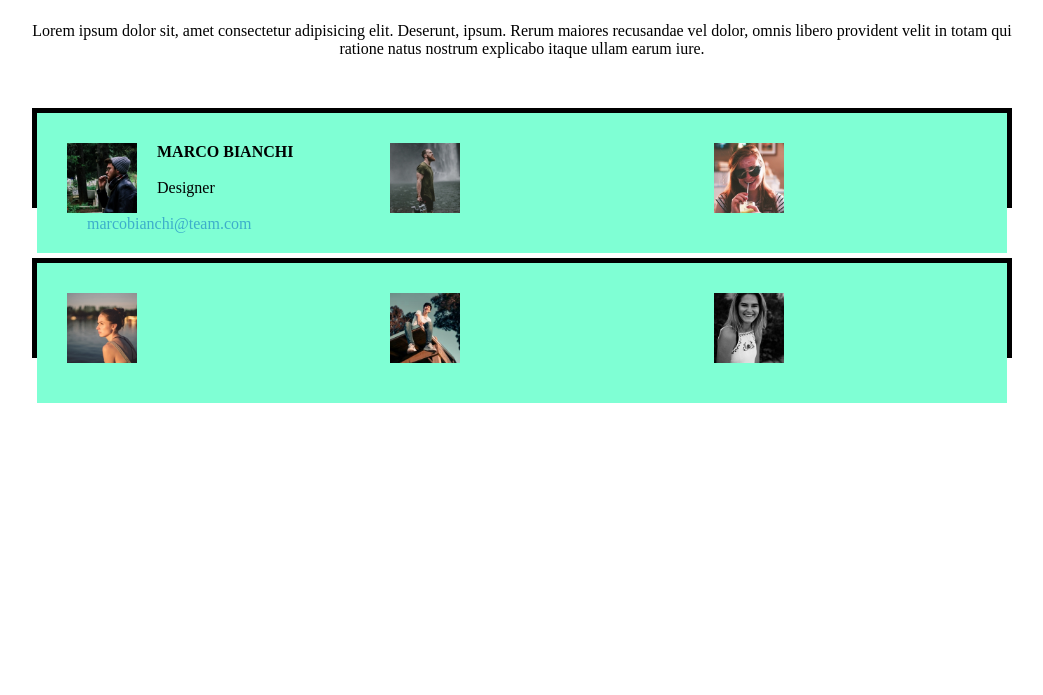
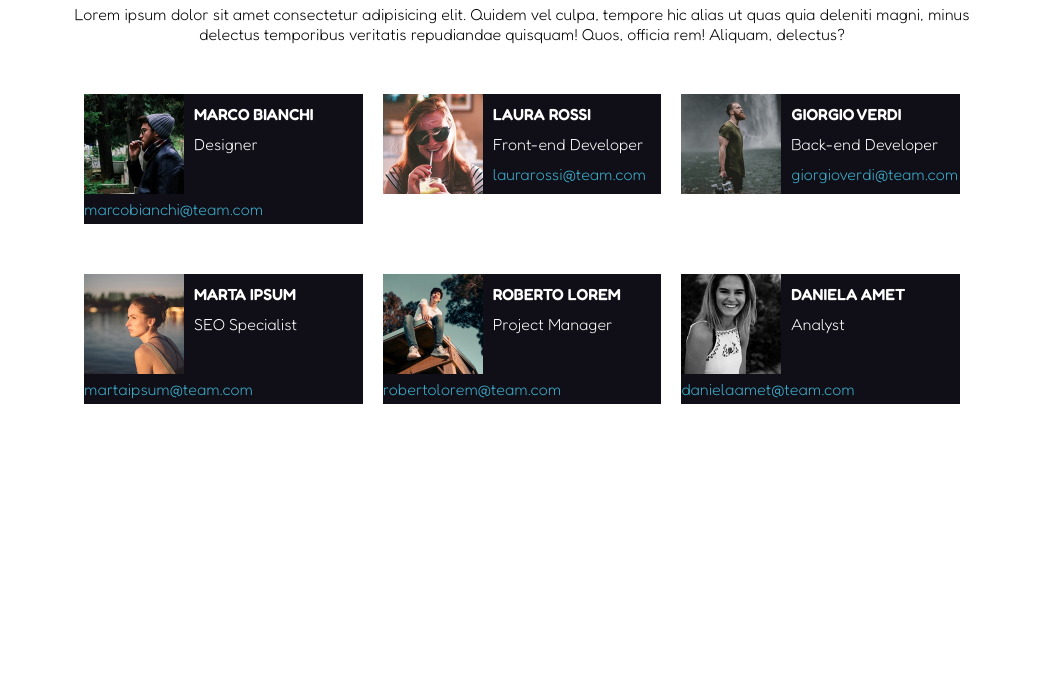
Before and after one commit to Bufal8/html-css-float-cards, a plain HTML site: page index.html in a window 1280 px wide. Shown: the part 105-800 px from the top of the page, without its empty margins (118-1161 px from the left). Drawn offline with Linux system fonts and the light colour scheme.

Commit message:
rielaborazione html + css

```diff
--- a/css/style.css
+++ b/css/style.css
@@ -4,42 +4,57 @@
     box-sizing: border-box;
 }
 
-h1{
-    color: #E5316F;
-    text-align: center;
-    margin: 50px auto;
+body{
+    font-family: 'Fredoka', sans-serif;
 }
 
-header p{
-    text-align: center;
-    margin: auto 150px;
-}
-
-img{
-    float: left;
-    width: 70px;
-    margin-right: 20px;
+.container{
+    width: 70%;
+    margin: 50px auto;
 }
 
 a{
     text-decoration: none;
     color: #3DAECA;
 }
-/* css DEBUG */
+
+img{
+    float: left;
+    width: 100px;
+    margin-right: 10px;
+}
+
+.row::after{
+    content: "";
+    display: table;
+    clear: both;
+}
+
+h1{
+    color: #E5316F;
+    text-align: center;
+    margin-bottom: 20px;
+    font-weight: 900;
+}
+
+.subt{
+    text-align: center;
+    margin-bottom: 50px;
+}
+
 .row{
-    border: solid 5px black;
-    margin: 50px 150px;
-    height: 100px;
+    margin-bottom: 50px;
 }
 
 .col{
+    background-color: #100E17;
+    color: #fff;
     float: left;
-    width: calc(100% / 3);
-    background-color: aquamarine;
-    padding: 30px;
+    margin: 0 10px;
+    width: calc( (100%/3) - 20px);
+    line-height: 30px;
 }
 
-.info{
-    margin-left: 20px;
-    height: 80px;
+h4{
+    padding-top: 5px;
 }
--- a/index.html
+++ b/index.html
@@ -5,74 +5,74 @@
     <meta http-equiv="X-UA-Compatible" content="IE=edge">
     <meta name="viewport" content="width=device-width, initial-scale=1.0">
     <link rel="stylesheet" href="css/style.css">
-        <link href="https://fonts.googleapis.com/css2?family=Fredoka:wght@300;400;500;600;700&display=swap" rel="stylesheet">
-        <title>Team</title>
+    <link rel="preconnect" href="https://fonts.googleapis.com">
+<link rel="preconnect" href="https://fonts.gstatic.com" crossorigin>
+<link href="https://fonts.googleapis.com/css2?family=Comic+Neue:wght@400;700&family=Fredoka:wght@300;600&display=swap" rel="stylesheet">
+    <title>MeetOurTeam</title>
     </head>
     <body>
-        <section class="center-bloc">
+        <!-- Blocco contenitore -->
+        <div class="container">
             <!-- Header -->
             <header>
+                <h1>
+                    Meet Our Team
+                </h1>
+            </header>
+            <main>
+                <!-- Sottotitolo -->
+                <section class="subt">
+                    Lorem ipsum dolor sit amet consectetur adipisicing elit. Quidem vel culpa, tempore hic alias ut quas quia deleniti magni, minus delectus temporibus veritatis repudiandae quisquam! Quos, officia rem! Aliquam, delectus?
+                </section>
+                <!-- 1° Riga -->
+                <section class="row">
+                    <!-- 1° Card -->
+                    <div class="col">
+                        <img src="img/male1.png" alt="">
+                        <h4>MARCO BIANCHI</h4>
+                        <span>Designer</span>
+                        <a href="marcobianchi@team.com">marcobianchi@team.com</a>
+                    </div>
+                    <!-- 2° Card -->
+                    <div class="col">
+                        <img src="img/female1.png" alt="">
+                        <h4>LAURA ROSSI</h4>
+                        <span>Front-end Developer</span>
+                        <a href="laurarossi@team.com">laurarossi@team.com</a>
+                    </div>
+                    <!-- 3° Card -->
+                    <div class="col">
+                        <img src="img/male2.png" alt="">
+                        <h4>GIORGIO VERDI</h4>
+                        <span>Back-end Developer</span>
+                        <a href="giorgioverdi@team.com">giorgioverdi@team.com</a>
+                    </div>
+                </section>
 
-            <h1>Meet Our Team</h1>
-
-            <!-- Sottotitolo -->
-
-            <p>Lorem ipsum dolor sit, amet consectetur adipisicing elit. Deserunt, ipsum. Rerum maiores recusandae vel dolor, omnis libero provident velit in totam qui ratione natus nostrum explicabo itaque ullam earum iure.</p>
-
-        </header>
-
-
-        <!-- Cards -->
-        <main>
-
-                <!-- 1° Riga -->
-            <div class="row">
+                <section class="row">
+                    <!-- 1° Card -->
                     <div class="col">
-                    <img src="img/male1.png" alt="Uomo1">
-                    <div class="info">
-                        <h4>MARCO BIANCHI</h4>
-                        <br>                            <p>Designer</p>
-                        <br>
-                        <a href="marcobianchi@team.com">
-                            marcobianchi@team.com
-                        </a>
+                        <img src="img/female2.png" alt="">
+                        <h4>MARTA IPSUM</h4>
+                        <span>SEO Specialist</span>
+                        <a href="martaipsum@team.com">martaipsum@team.com</a>
                     </div>
+                    <!-- 2° Card -->
+                    <div class="col">
+                        <img src="img/male3.png" alt="">
+                        <h4>ROBERTO LOREM</h4>
+                        <span>Project Manager</span>
+                        <a href="robertolorem@team.com">robertolorem@team.com</a>
                     </div>
+                    <!-- 3° Card -->
                     <div class="col">
-                    <img src="img/male2.png" alt="Uomo2">
-                    <div class="info">
-
-                    </div>
-                </div>
-                <div class="col">
-                    <img src="img/female1.png" alt="Donna1">
-                    <div class="info">
-
-                    </div>
-                </div>
-            </div>
-                <!-- 2° Riga -->
-            <div class="row">
-                    <div class="col">
-                        <img src="img/female2.png" alt="Donna2">
-                        <div class="info">
-
-                        </div>
-                    </div>
-                    <div class="col">
-                        <img src="img/male3.png" alt="Uomo3">
-                        <div class="info">
-
-                        </div>
-                    </div>
-                    <div class="col">
-                        <img src="img/female3.png" alt="Donna3">
-                        <div class="info">
-
-                        </div>
-                    </div>
+                        <img src="img/female3.png" alt="">
+                        <h4>DANIELA AMET</h4>
+                        <span>Analyst</span>
+                        <a href="danielaamet@team.com">danielaamet@team.com</a>
                     </div>
                 </section>
             </main>
+        </div>
     </body>
 </html>
```
Lines whose indentation alone changed are shown as unchanged.
